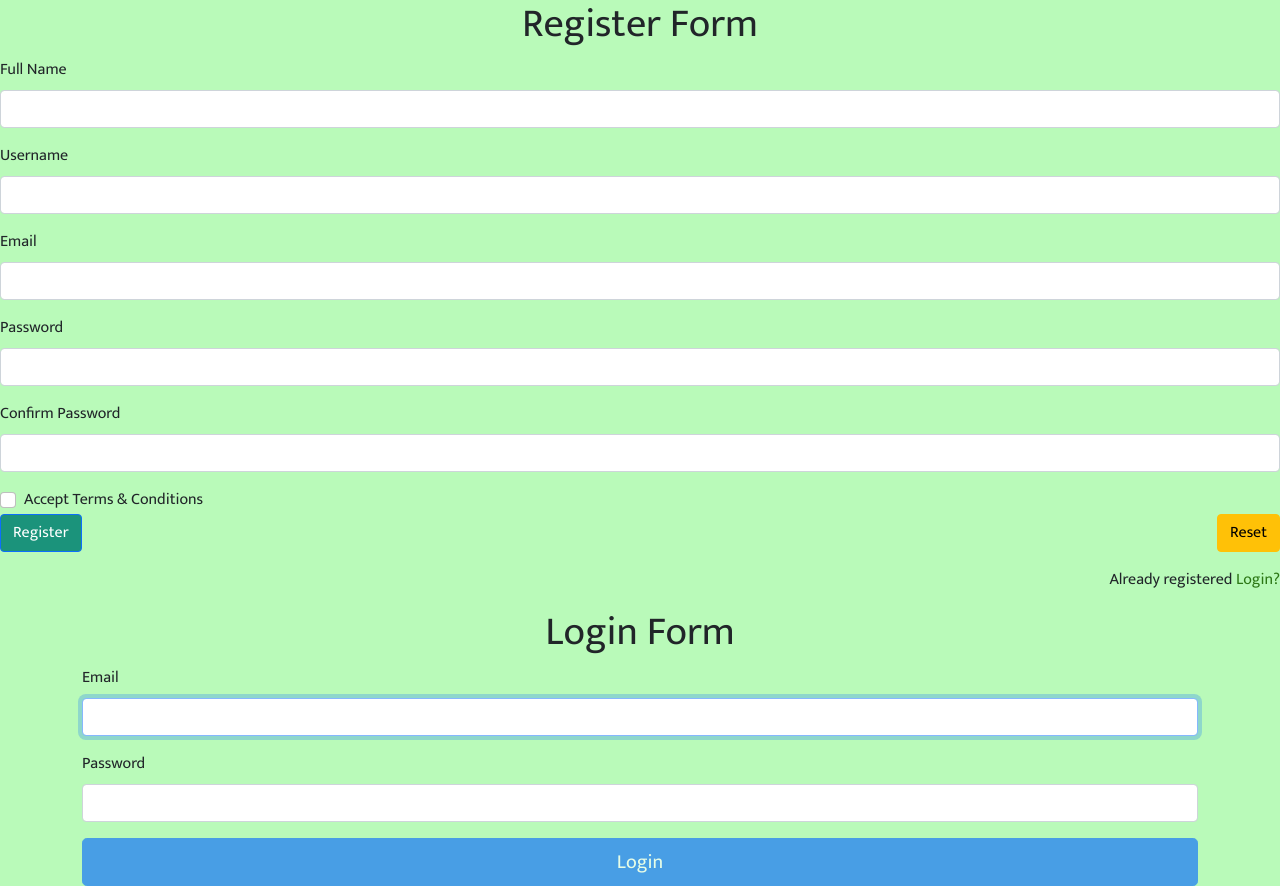
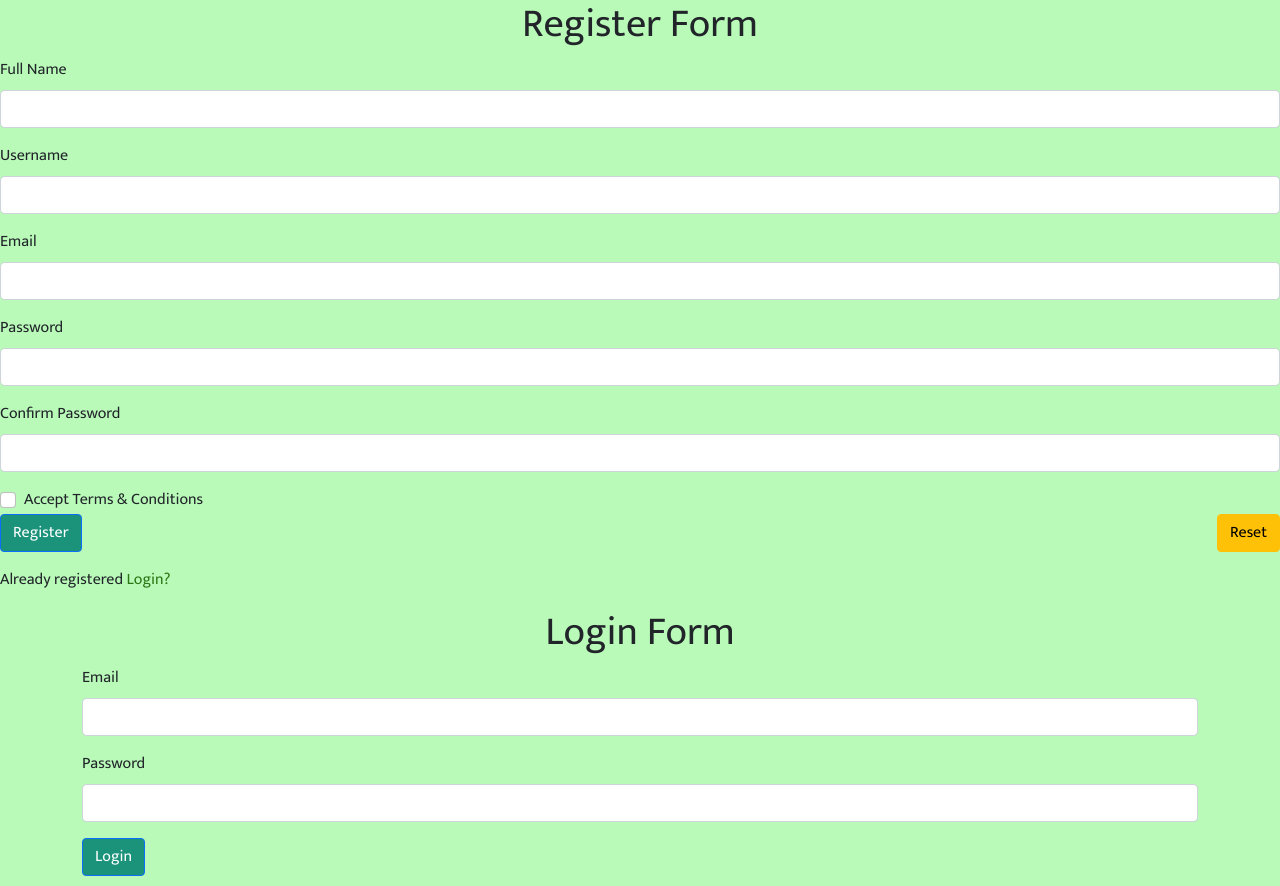
Before and after one commit to moazzamshah/Shopistic, a React (Create React App) app in the folder client/: page / in a window 1280 px wide. Built offline with nearby package versions, Linux system fonts and the light colour scheme.

Commit message:
forms updated

```diff
--- a/client/src/components/Login.jsx
+++ b/client/src/components/Login.jsx
@@ -1,44 +1,61 @@
-import React, { useState } from "react";
-import Form from "react-bootstrap/Form";
-import Button from "react-bootstrap/Button";
+import React from "react";
+import { useForm } from "react-hook-form";
 import "../css/login.css";
 
+import { yupResolver } from '@hookform/resolvers/yup';
+import * as Yup from 'yup';
+
 export const Login = () => {
-    const [email, setEmail] = useState("");
-    const [password, setPassword] = useState("");
+  // YUP validation
+  const validationSchema = Yup.object().shape({
+    email: Yup.string()
+      .required('Email is required')
+      .email('Email is invalid'),
+    password: Yup.string()
+      .required('Password is required')
+      .min(6, 'Password must be at least 6 characters')
+      .max(40, 'Password must not exceed 40 characters'),
+  });
 
-    function validateForm() {
-        return email.length > 0 && password.length > 0;
+  // functions to build form returned by useForm() hook
+  const { register, handleSubmit, reset, formState: { errors } } = useForm({
+    resolver: yupResolver(validationSchema)
+  });
+  const onSubmit = (data) => {
+    // display form data on success
+    alert('SUCCESS!! :-)\n\n' + JSON.stringify(data, null, 4));
   }
+  return (
 
-    function handleSubmit(event) {
-        event.preventDefault();
-    }
-
-    return (
-        <div className="Login">
-            <Form onSubmit={handleSubmit}>
-                <Form.Group size="lg" controlId="email">
-                    <Form.Label>Email</Form.Label>
-                    <Form.Control
-                        autoFocus
-                        type="email"
-                        value={email}
-                        onChange={(e) => setEmail(e.target.value)}
+    <form onSubmit={handleSubmit(onSubmit)}>
+      {/* Email */}
+      <div className="form-group">
+        <label>Email</label>
+        <input
+          name="email"
+          type="text"
+          {...register('email')}
+          className={`form-control ${errors.email ? 'is-invalid' : ''}`}
         />
-                </Form.Group>
-                <Form.Group size="lg" controlId="password">
-                    <Form.Label>Password</Form.Label>
-                    <Form.Control
+        <div className="invalid-feedback">{errors.email?.message}</div>
+      </div>
+      {/* Password */}
+      <div className="form-group">
+        <label>Password</label>
+        <input
+          name="password"
           type="password"
-                        value={password}
-                        onChange={(e) => setPassword(e.target.value)}
+          {...register('password')}
+          className={`form-control ${errors.password ? 'is-invalid' : ''}`}
         />
-                </Form.Group>
-                <Button block size="lg" type="submit" disabled={!validateForm()}>
+        <div className="invalid-feedback">{errors.password?.message}</div>
+      </div>
+      {/* Button */}
+      <div className="form-group">
+        <button type="submit" className="btn btn-primary">
           Login
-                </Button>
-            </Form>
+        </button>
       </div>
+    </form>
   );
-}
+};
--- a/client/src/components/Register.jsx
+++ b/client/src/components/Register.jsx
@@ -4,7 +4,7 @@ import { yupResolver } from '@hookform/resolvers/yup';
 import * as Yup from 'yup';
 
 export const Register = () => {
-
+    // YUP validation
     const validationSchema = Yup.object().shape({
         fullname: Yup.string().required('Fullname is required'),
         username: Yup.string()
@@ -36,13 +36,14 @@ export const Register = () => {
         resolver: yupResolver(validationSchema)
     });
 
-    const onSubmit=(data)=> {
+    const onSubmit = (data) => {
         // display form data on success
         alert('SUCCESS!! :-)\n\n' + JSON.stringify(data, null, 4));
     }
 
     return (
         <form onSubmit={handleSubmit(onSubmit)}>
+            {/* Name */}
             <div className="form-group">
                 <label>Full Name</label>
                 <input
@@ -53,7 +54,7 @@ export const Register = () => {
                 />
                 <div className="invalid-feedback">{errors.fullname?.message}</div>
             </div>
-
+            {/* Username */}
             <div className="form-group">
                 <label>Username</label>
                 <input
@@ -64,7 +65,7 @@ export const Register = () => {
                 />
                 <div className="invalid-feedback">{errors.username?.message}</div>
             </div>
-
+            {/* Email */}
             <div className="form-group">
                 <label>Email</label>
                 <input
@@ -75,7 +76,7 @@ export const Register = () => {
                 />
                 <div className="invalid-feedback">{errors.email?.message}</div>
             </div>
-
+            {/* Password */}
             <div className="form-group">
                 <label>Password</label>
                 <input
@@ -86,7 +87,7 @@ export const Register = () => {
                 />
                 <div className="invalid-feedback">{errors.password?.message}</div>
             </div>
-
+            {/* Confirm Password */}
             <div className="form-group">
                 <label>Confirm Password</label>
                 <input
@@ -100,7 +101,7 @@ export const Register = () => {
                     {errors.confirmPassword?.message}
                 </div>
             </div>
-
+            {/* Terms */}
             <div className="form-group form-check">
                 <input
                     name="acceptTerms"
@@ -114,7 +115,7 @@ export const Register = () => {
                 </label>
                 <div className="invalid-feedback">{errors.acceptTerms?.message}</div>
             </div>
-
+            {/* Button */}
             <div className="form-group">
                 <button type="submit" className="btn btn-primary">
                     Register
@@ -127,7 +128,7 @@ export const Register = () => {
                     Reset
                 </button>
             </div>
-                <p className="forgot-password text-right">
+            <p className="forgot-password text-left">
                 Already registered <a href="/login">Login?</a>
             </p>
         </form>
```
Lines whose indentation alone changed are shown as unchanged.
